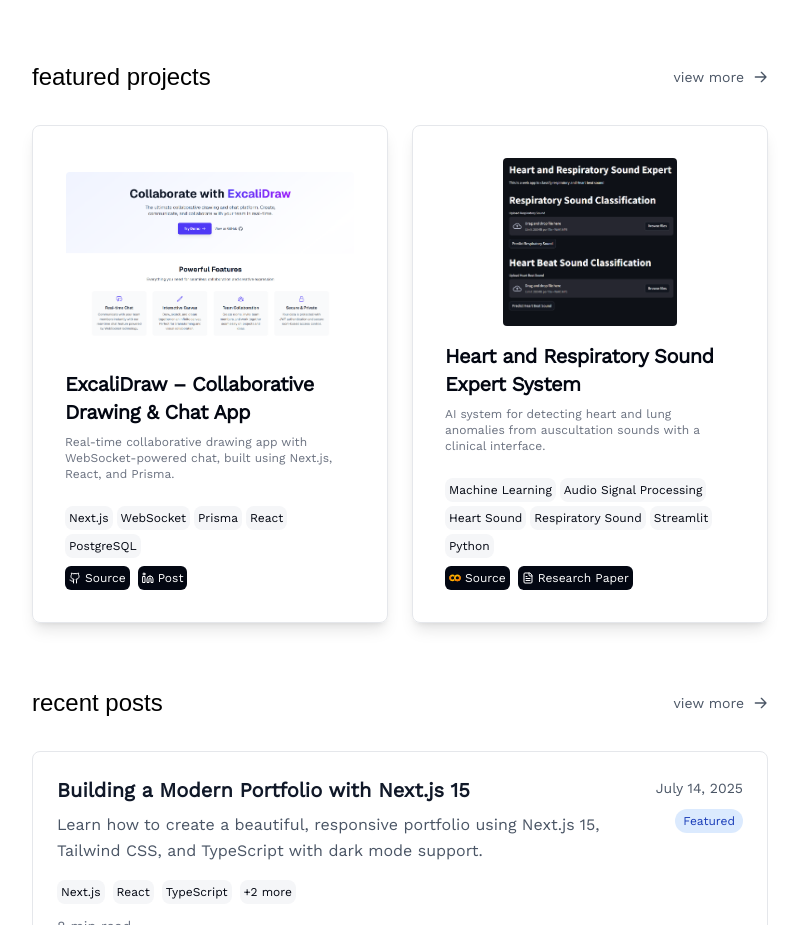
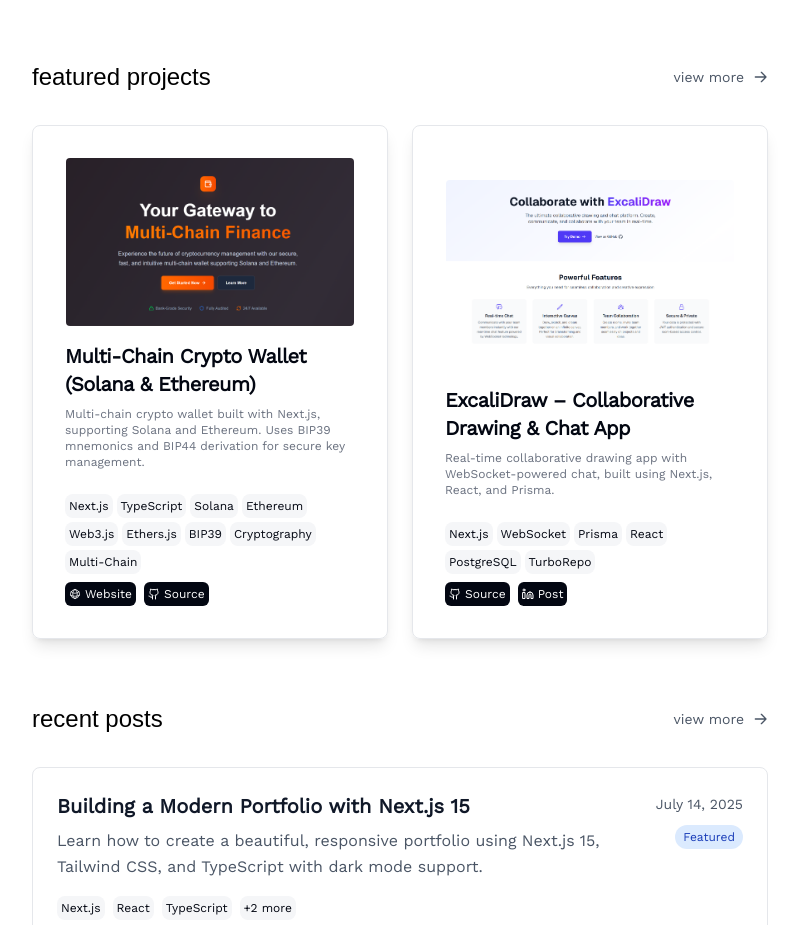
Before and after one commit to Rahul-lalwani-learner/rahullalwani.com, a Next.js app: page / in a window 1280 px wide. Shown: the part 1540-2465 px from the top of the page, without its empty margins (240-1039 px from the left). Built offline with nearby package versions, Linux system fonts and the light colour scheme; a web font is replaced by a local one.

Commit message:
Added new multichain wallet project

```diff
--- a/app/components/MainSection.tsx
+++ b/app/components/MainSection.tsx
@@ -80,10 +80,14 @@
             {/* Social Links - Icon Only Format like Footer */}
             {socialsData.socials.map((social) => {
               const IconComponent = iconComponents[social.icon as keyof typeof iconComponents];
+              const href =
+                social.name === "GitHub"
+                  ? "https://github.com/Rahul-lalwani-learner/rahullalwani.com"
+                  : social.href;
               return (
                 <a
                   key={social.name}
-                  href={social.href}
+                  href={href}
                   target="_blank"
                   rel="noopener noreferrer"
                   className="inline-flex items-center justify-center w-10 h-10 hover:text-black dark:text-gray-700 dark:hover:text-white text-gray-200 bg-gray-background dark:bg-[#1a2230] rounded-lg transition-colors border border-light-border dark:border-hover-black"
--- a/src/projects.json
+++ b/src/projects.json
@@ -1,5 +1,34 @@
 {
   "projects": [
+    {
+      "name": "Multi-Chain Crypto Wallet (Solana & Ethereum)",
+      "description": "Multi-chain crypto wallet built with Next.js, supporting Solana and Ethereum. Uses BIP39 mnemonics and BIP44 derivation for secure key management.",
+      "image": "/multi-chain-wallet.png",
+      "tags": [
+        "Next.js",
+        "TypeScript",
+        "Solana",
+        "Ethereum",
+        "Web3.js",
+        "Ethers.js",
+        "BIP39",
+        "Cryptography",
+        "Multi-Chain"
+      ],
+      "type": "Web3",
+      "links": [
+        {
+          "name": "Website",
+          "href": "https://wallet.rahullalwani.com",
+          "icon": "globe"
+        },
+        {
+          "name": "Source",
+          "href": "https://github.com/Rahul-lalwani-learner/Multi-chain-wallet",
+          "icon": "github"
+        }
+      ]
+    },
     {
       "name": "ExcaliDraw \u2013 Collaborative Drawing & Chat App",
       "description": "Real-time collaborative drawing app with WebSocket-powered chat, built using Next.js, React, and Prisma.",
@@ -9,7 +38,8 @@
         "WebSocket",
         "Prisma",
         "React",
-        "PostgreSQL"
+        "PostgreSQL",
+        "TurboRepo"
       ],
       "type": "WebDev",
       "links": [
@@ -89,7 +119,7 @@
       ]
     },
     {
-      "name": "Crypto Wallet Application",
+      "name": "Basic Solana Wallet",
       "description": "A secure Solana wallet manager with mnemonic seed phrase generation, multi-wallet derivation, balance fetching via Alchemy API, and responsive UI built with Next.js.",
       "image": "/crypto-wallet.png",
       "tags": [
```
Also changed, not shown: public/multi-chain-wallet.png (added).
